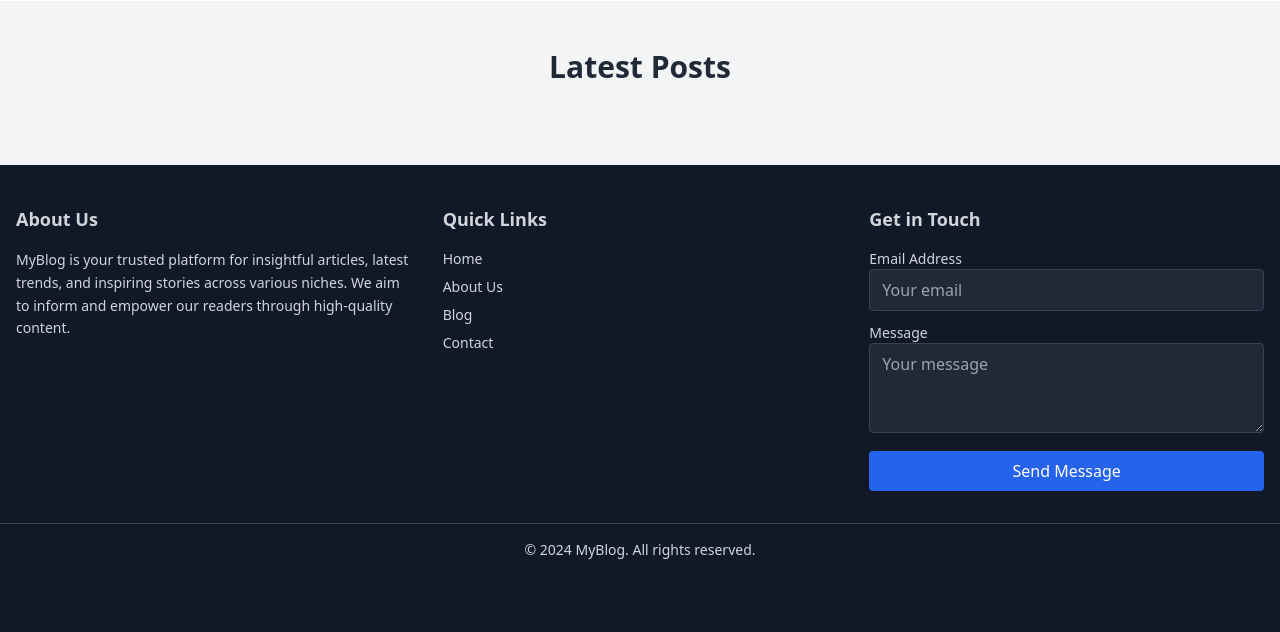
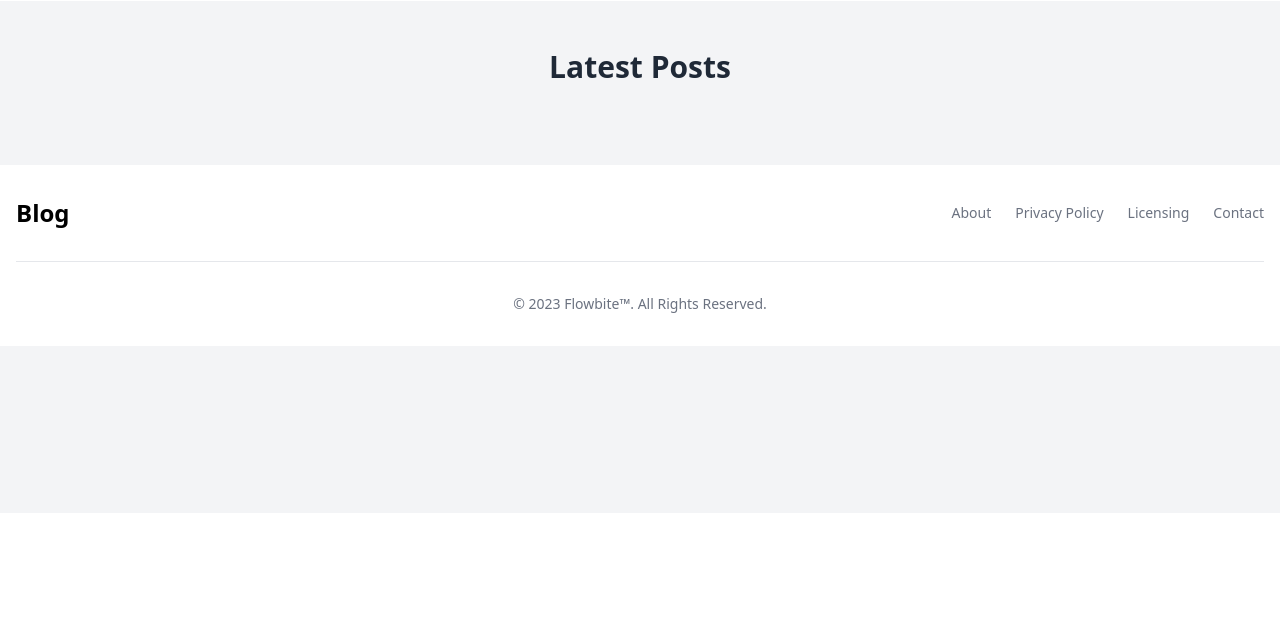
Before and after one commit to Youssef-Chibane/Django-Blog, a Django app: page / in a window 1280 px wide. Shown: the part 287-919 px from the top of the page. After the commit the page ends 600 px from the top, so only its background shows below. Run offline with Django 5.2, Linux system fonts and the light colour scheme; data that the repository does not hold is empty; some libraries are stand-ins or nearby versions.

Commit message:
updated footer

```diff
--- a/blog/templates/blog/footer.html
+++ b/blog/templates/blog/footer.html
@@ -1,70 +1,25 @@
-<!-- Footer -->
-<footer class="bg-gray-900 text-gray-300 py-10">
-    <div class="container mx-auto px-4 grid grid-cols-1 md:grid-cols-3 gap-8">
-        <!-- About Section -->
-        <div>
-            <h3 class="text-lg font-semibold mb-4">About Us</h3>
-            <p class="text-sm leading-relaxed">
-                MyBlog is your trusted platform for insightful articles, latest trends, and inspiring stories across various niches. We aim to inform and empower our readers through high-quality content.
-            </p>
-        </div>
-        <!-- Quick Links -->
-        <div>
-            <h3 class="text-lg font-semibold mb-4">Quick Links</h3>
-            <ul class="text-sm space-y-2">
+<footer class="bg-white dark:bg-gray-900">
+    <div class="w-full max-w-screen-xl mx-auto p-4 md:py-8">
+        <div class="sm:flex sm:items-center sm:justify-between">
+            <a href="" class="flex items-center mb-4 sm:mb-0 space-x-3 rtl:space-x-reverse">
+                <span class="self-center text-2xl font-semibold whitespace-nowrap dark:text-white">Blog</span>
+            </a>
+            <ul class="flex flex-wrap items-center mb-6 text-sm font-medium text-gray-500 sm:mb-0 dark:text-gray-400">
                 <li>
-                    <a href="#" class="hover:text-white">Home</a>
+                    <a href="#" class="hover:underline me-4 md:me-6">About</a>
                 </li>
                 <li>
-                    <a href="#" class="hover:text-white">About Us</a>
+                    <a href="#" class="hover:underline me-4 md:me-6">Privacy Policy</a>
                 </li>
                 <li>
-                    <a href="#" class="hover:text-white">Blog</a>
+                    <a href="#" class="hover:underline me-4 md:me-6">Licensing</a>
                 </li>
                 <li>
-                    <a href="#" class="hover:text-white">Contact</a>
+                    <a href="#" class="hover:underline">Contact</a>
                 </li>
             </ul>
         </div>
-        <!-- Contact Section -->
-        <div>
-            <h3 class="text-lg font-semibold mb-4">Get in Touch</h3>
-            <form>
-                <div class="mb-3">
-                    <label for="email" class="block text-sm">Email Address</label>
-                    <input type="email"
-                           id="email"
-                           name="email"
-                           class="w-full bg-gray-800 text-gray-300 border border-gray-700 rounded py-2 px-3 focus:outline-none focus:ring-2 focus:ring-blue-500"
-                           placeholder="Your email">
-                </div>
-                <div class="mb-3">
-                    <label for="message" class="block text-sm">Message</label>
-                    <textarea id="message"
-                              name="message"
-                              rows="3"
-                              class="w-full bg-gray-800 text-gray-300 border border-gray-700 rounded py-2 px-3 focus:outline-none focus:ring-2 focus:ring-blue-500"
-                              placeholder="Your message"></textarea>
-                </div>
-                <button type="submit"
-                        class="w-full bg-blue-600 text-white py-2 rounded hover:bg-blue-500 focus:outline-none focus:ring-2 focus:ring-blue-400">
-                    Send Message
-                </button>
-            </form>
-        </div>
-    </div>
-    <div class="border-t border-gray-700 mt-8 pt-4 text-center">
-        <p class="text-sm">&copy; 2024 MyBlog. All rights reserved.</p>
-        <div class="mt-2">
-            <a href="#" class="text-gray-400 hover:text-white mx-2">
-                <i class="fab fa-facebook-f"></i>
-            </a>
-            <a href="#" class="text-gray-400 hover:text-white mx-2">
-                <i class="fab fa-twitter"></i>
-            </a>
-            <a href="#" class="text-gray-400 hover:text-white mx-2">
-                <i class="fab fa-instagram"></i>
-            </a>
-        </div>
+        <hr class="my-6 border-gray-200 sm:mx-auto dark:border-gray-700 lg:my-8" />
+        <span class="block text-sm text-gray-500 sm:text-center dark:text-gray-400">© 2023 <a href="https://flowbite.com/" class="hover:underline">Flowbite™</a>. All Rights Reserved.</span>
     </div>
 </footer>
```
